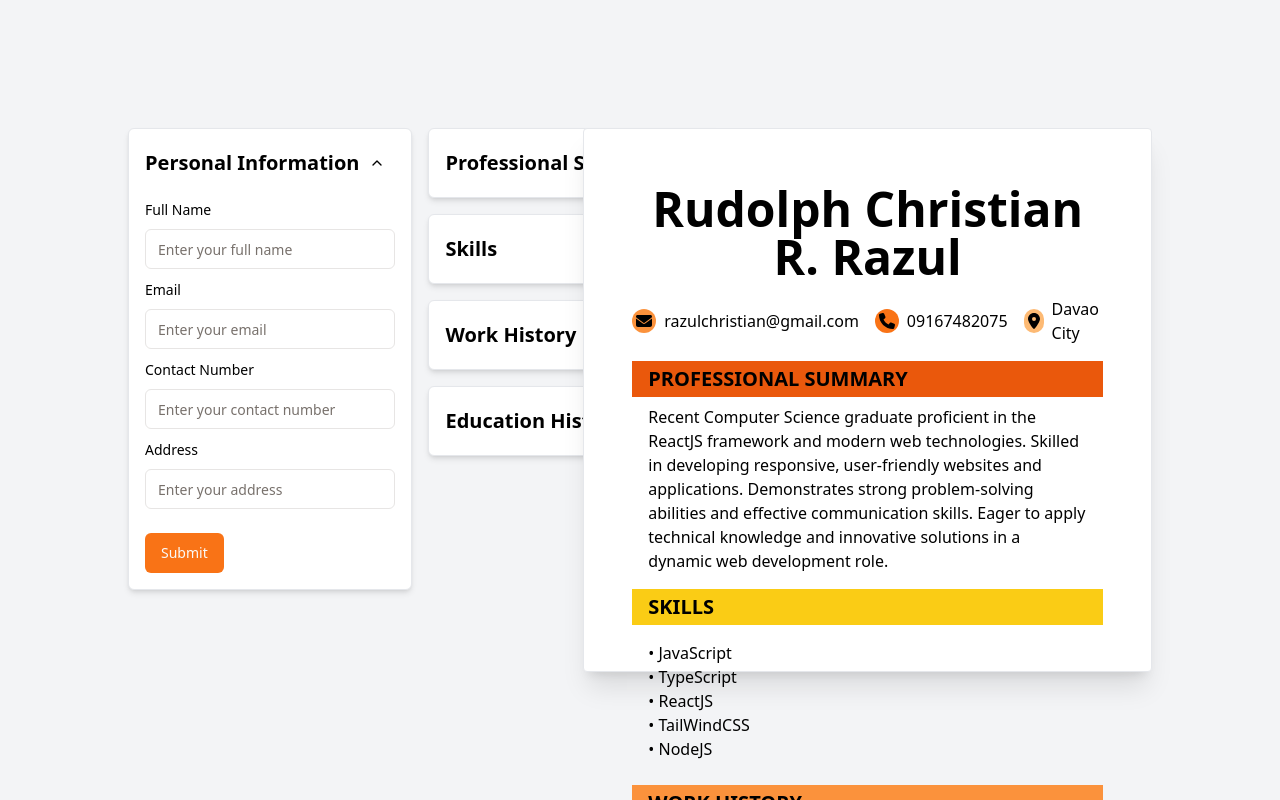
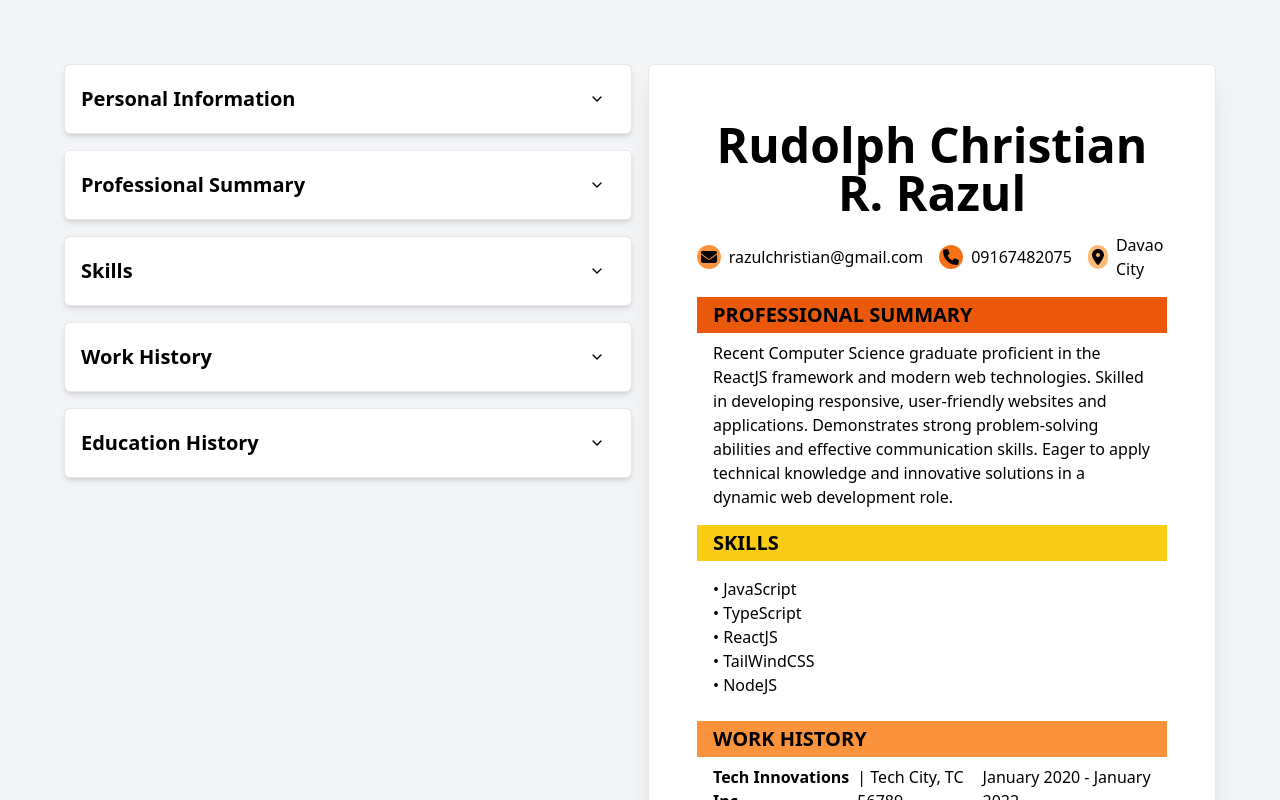
Before and after one commit to christianrazul/cv-architect, a React (Vite) app: page / in a window 1280 px wide. Shown: the top 800 px of the page. Built offline with nearby package versions, Linux system fonts and the light colour scheme.

Commit message:
Updated some styling

```diff
--- a/src/App.tsx
+++ b/src/App.tsx
@@ -105,7 +105,8 @@ function App() {
   });
 
   return (
-    <div className="flex h-screen w-full justify-center gap-16 bg-gray-100 p-32 align-middle">
+    // <div className="flex h-screen w-full justify-center gap-16 bg-gray-100 p-32 align-middle">
+    <div className="grid h-screen w-screen grid-cols-2 gap-x-4 bg-gray-100 p-16">
       <div className="flex flex-col flex-wrap gap-4">
         <HeaderForm onHeaderInfo={(data) => setHeaderInfo(data)} />
         <SummaryForm onSummary={(data) => setSummaryInfo(data)} />
--- a/src/components/HeaderForm.tsx
+++ b/src/components/HeaderForm.tsx
@@ -39,7 +39,7 @@ interface HeaderFormProps {
 }
 
 const HeaderForm = ({ onHeaderInfo }: HeaderFormProps) => {
-  const [isOpen, setIsOpen] = useState(true);
+  const [isOpen, setIsOpen] = useState(false);
 
   const form = useForm<HeaderData>({
     resolver: zodResolver(HeaderSchema),
--- a/src/components/Resume.tsx
+++ b/src/components/Resume.tsx
@@ -26,7 +26,7 @@ const Resume = ({
   education,
 }: ResumeProps) => {
   return (
-    <div className="flex h-auto w-[800px] rounded-sm border bg-white p-8 shadow-xl">
+    <div className="flex gap-4 rounded-md border bg-white p-8 shadow-xl">
       {/* <div className="w-60 bg-primary p-4"></div> */}
       <div className=" flex w-full flex-col gap-2 px-4 ">
         <Header header={{ ...header }} />
--- a/src/components/WorkHistory.tsx
+++ b/src/components/WorkHistory.tsx
@@ -9,7 +9,7 @@ const WorkHistory = ({ workHistory }: WorkHistoryProps) => {
       <h1 className=" bg-orange-400 py-1 pl-4 text-xl font-bold">
         WORK HISTORY
       </h1>
-      <div className="flex w-full flex-col">
+      <div className="flex w-full flex-col px-4">
         {workHistory.workInfo[0].company !== "" ? (
           workHistory.workInfo.map((work, index) => (
             <div key={index} className="flex w-full flex-col">
--- a/src/style.css
+++ b/src/style.css
@@ -687,16 +687,16 @@ video {
   height: 1rem;
 }
 
+.h-64 {
+  height: 16rem;
+}
+
 .h-7 {
   height: 1.75rem;
 }
 
 .h-9 {
   height: 2.25rem;
-}
-
-.h-\[1000px\] {
-  height: 1000px;
 }
 
 .h-auto {
@@ -739,8 +739,8 @@ video {
   width: 2.25rem;
 }
 
-.w-\[800px\] {
-  width: 800px;
+.w-\[1000px\] {
+  width: 1000px;
 }
 
 .w-auto {
@@ -749,6 +749,10 @@ video {
 
 .w-full {
   width: 100%;
+}
+
+.w-screen {
+  width: 100vw;
 }
 
 .border-collapse {
@@ -799,6 +803,11 @@ video {
   gap: 1rem;
 }
 
+.gap-x-4 {
+  -moz-column-gap: 1rem;
+       column-gap: 1rem;
+}
+
 .space-x-1 > :not([hidden]) ~ :not([hidden]) {
   --tw-space-x-reverse: 0;
   margin-right: calc(0.25rem * var(--tw-space-x-reverse));
@@ -847,10 +856,6 @@ video {
 
 .rounded-md {
   border-radius: calc(var(--radius) - 2px);
-}
-
-.rounded-sm {
-  border-radius: calc(var(--radius) - 4px);
 }
 
 .border {
@@ -944,6 +949,10 @@ video {
 
 .p-1 {
   padding: 0.25rem;
+}
+
+.p-16 {
+  padding: 4rem;
 }
 
 .p-3 {
```
